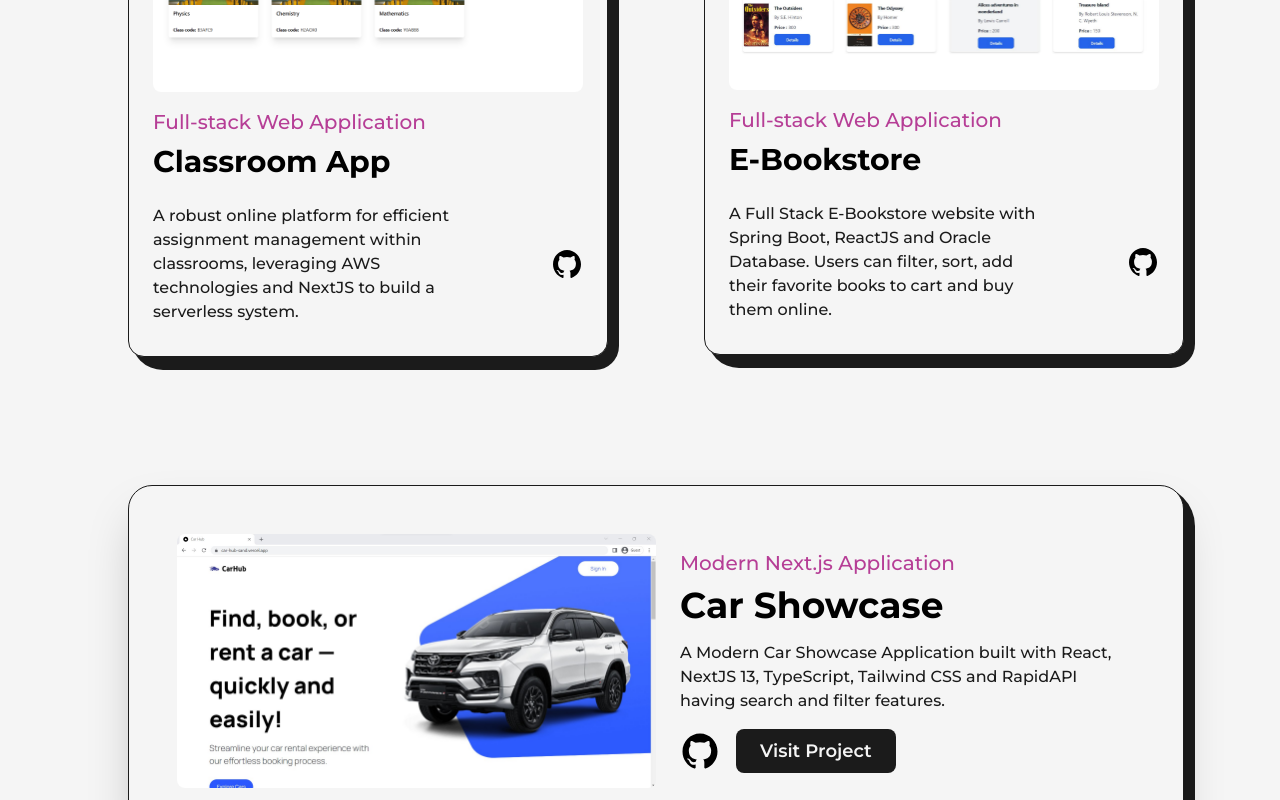
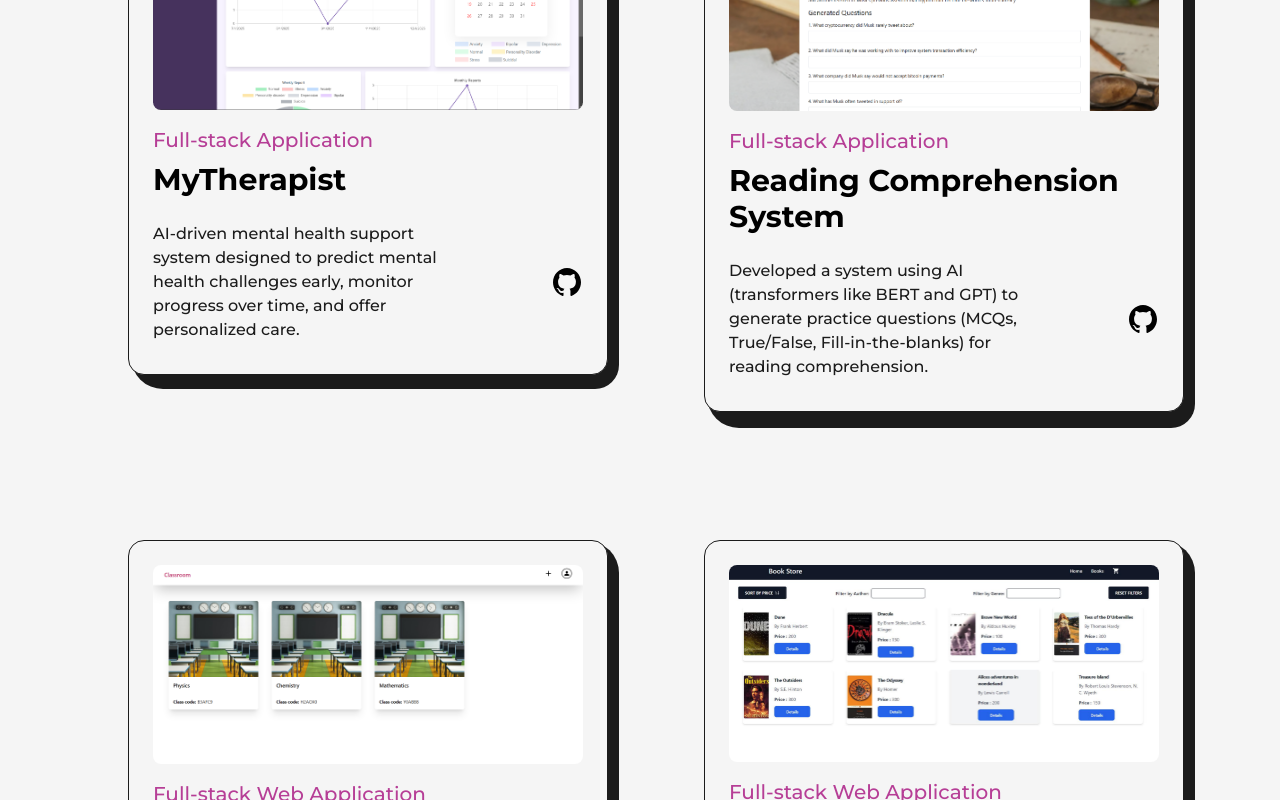
Before and after one commit to Divya5003/my-portfolio, a Next.js app: page /projects in a window 1280 px wide. Shown: the part 660-1460 px from the top of the page. Built offline with nearby package versions, Linux system fonts and the light colour scheme.

Commit message:
new projects, skills and resume update

```diff
--- a/src/components/Skills.js
+++ b/src/components/Skills.js
@@ -28,9 +28,9 @@ const Skills = () => {
                 >
                     Web
                 </motion.div>
-                <Skill name="HTML" x="-20vw" y="2vw" />
-                <Skill name="CSS" x="-5vw" y="-10vw" />
-                <Skill name="JavaScript" x="20vw" y="6vw" />
+                <Skill name="Flutter" x="-20vw" y="2vw" />
+                <Skill name="GCP" x="-5vw" y="-10vw" />
+                <Skill name="AWS" x="20vw" y="6vw" />
                 <Skill name="ReactJS" x="0vw" y="12vw" />
                 <Skill name="NextJS" x="-20vw" y="-15vw" />
                 <Skill name="MongoDB" x="15vw" y="-12vw" />
--- a/src/pages/about.js
+++ b/src/pages/about.js
@@ -57,7 +57,7 @@ const about = () => {
                         <div className='col-span-3 flex flex-col items-start justify-start xl:col-span-4 md:order-2 md:col-span-8'>
                             <h2 className='mb-4 text-lg font-bold uppercase text-dark/75 dark:text-light/75'>About Me</h2>
                             <p className='font-medium'>
-                                Hi, I'm Divya, a web developer with a passion for creating beautiful, functional, and user-centered digital experiences. I am always looking for new and innovative ways to bring my clients' visions to life.
+                                Hi, I'm Divya, a full-stack developer with a passion for creating beautiful, functional, and user-centered digital experiences. I am always looking for new and innovative ways to bring my clients' visions to life.
                             </p>
                             <p className='my-4 font-medium'>
                                 I have a strong foundation in Data Structures. I enjoy developing logical algorithms and finding solutions to problems.
@@ -77,13 +77,13 @@ const about = () => {
                         <div className='col-span-2 flex flex-col items-end justify-between xl:col-span-8 xl:flex-row xl:items-center md:order-3'>
                             <div className='flex flex-col items-end justify-center xl:items-center'>
                                 <span className='inline-block text-7xl font-bold md:text-6xl sm:text-5xl xs:text-4xl'>
-                                    <AnimatedNumbers value={30} />+
+                                    <AnimatedNumbers value={50} />+
                                 </span>
                                 <h2 className='mb-4 text-lg text-right font-bold capitalize text-dark/75 dark:text-light/75 xl:text-center md:text-lg sm:text-base xs:text-sm'>Projects Built</h2>
                             </div>
                             <div className='flex flex-col items-end justify-center xl:items-center'>
                                 <span className='inline-block text-7xl font-bold md:text-6xl sm:text-5xl xs:text-4xl'>
-                                    <AnimatedNumbers value={520} />+
+                                    <AnimatedNumbers value={500} />+
                                 </span>
                                 <h2 className='mb-4 text-lg text-right font-bold capitalize text-dark/75 dark:text-light/75 xl:text-center md:text-lg sm:text-base xs:text-sm'>DSA problems solved on GFG</h2>
                             </div>
--- a/src/pages/index.js
+++ b/src/pages/index.js
@@ -38,17 +38,17 @@ export default function Home() {
             </div>
             <div className='w-1/2 flex flex-col items-center self-center lg:w-full lg:text-center'>
               <AnimatedText
-                text="Turning Vision Into Websites With Code & Creativity."
+                text="Turning Vision Into Reality With Code & Creativity."
                 className='!text-6xl !text-left xl:!text-5xl lg:!text-center lg:!text-6xl md:!text-5xl sm:!text-3xl'
               />
               <p className='my-4 text-base font-medium md:text-sm sm:text-xs'>
-                As a skilled full-stack developer, I am dedicated to turning ideas into innovative web applications.
-                Explore my latest projects, showcasing my expertise in React.js and web development.
+                As a skilled full-stack developer, I am dedicated to turning ideas into innovative applications.
+                Explore my latest projects, showcasing my expertise in cutting-edge tools and frameworks to create impactful applications.
               </p>
               <div className='flex items-center self-start mt-2 lg:self-center'>
                 <Link
                   className="flex items-center bg-dark text-light p-2.5 px-6 rounded-lg text-lg font-semibold hover:bg-light hover:text-dark border-2 border-solid border-transparent hover:border-dark dark:bg-light dark:text-dark hover:dark:bg-dark hover:dark:text-light hover:dark:border-light md:p-2 md:px-4 md:text-base"
-                  href="https://drive.google.com/file/d/1Kg-vLkSTsrkVdAaO-bm7VQLOUMIxxe2g/view?usp=sharing"
+                  href="https://drive.google.com/file/d/19l7lLGw4Gp4c46dR7Uj54gPptOX7yq6V/view?usp=sharing"
                   target={"_blank"}
                 >
                   Resume <LinkArrow className={"w-6 ml-1"} />
--- a/src/pages/projects.js
+++ b/src/pages/projects.js
@@ -15,6 +15,8 @@ import project6 from '../../public/images/projects/chat-app.png'
 import project7 from '../../public/images/projects/car-showcase.jpg'
 import project8 from '../../public/images/projects/e-bookstore.png'
 import project9 from '../../public/images/projects/classroom-app.png'
+import project10 from '../../public/images/projects/reading-comprehension-system.png'
+import project11 from '../../public/images/projects/my-therapist.png'
 import TransitionEffect from '@/components/TransitionEffect'
 
 const FramerImage = motion(Image);
@@ -112,6 +114,24 @@ const projects = () => {
                     <div className='grid grid-cols-12 gap-24 gap-y-32 xl:gap-x-16 lg:gap-x-8 md:gap-y-24 sm:gap-x-0'>
                         <div className='col-span-6 sm:col-span-12'>
                             <Project
+                                title="MyTherapist"
+                                type="Full-stack Application"
+                                summary="AI-driven mental health support system designed to predict mental health challenges early, monitor progress over time, and offer personalized care."
+                                img={project11}
+                                github="https://github.com/Divya5003/Mental-Health-Prediction"
+                            />
+                        </div>
+                        <div className='col-span-6 sm:col-span-12'>
+                            <Project
+                                title="Reading Comprehension System"
+                                type="Full-stack Application"
+                                summary="Developed a system using AI (transformers like BERT and GPT) to generate practice questions (MCQs, True/False, Fill-in-the-blanks) for reading comprehension."
+                                img={project10}
+                                github="https://github.com/Divya5003/Mental-Health-Prediction"
+                            />
+                        </div>
+                        <div className='col-span-6 sm:col-span-12'>
+                            <Project
                                 title="Classroom App"
                                 type="Full-stack Web Application"
                                 img={project9}
```
Also changed, not shown: src/components/Experience.js (+9 -9 lines), public/images/projects/my-therapist.png (added), public/images/projects/reading-comprehension-system.png (added).
